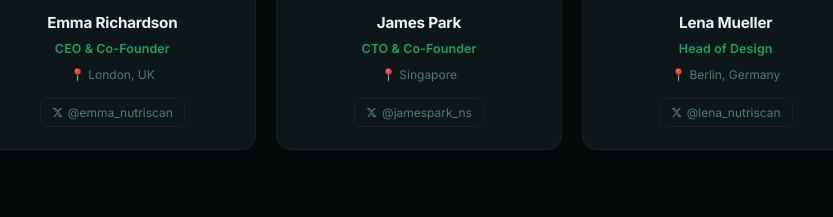
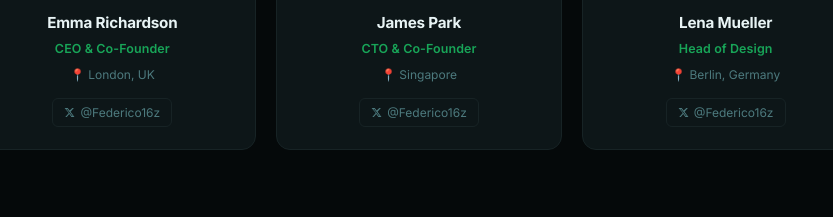
Before and after one commit to ainutriscan/ainutriscan, a website: page index.html in a window 1280 px wide. Shown: the part 7003-7220 px from the top of the page, 221-1054 px from the left. Drawn offline with Linux system fonts and the light colour scheme.

Commit message:
refactor(team): replace founder X handles with @Federico16z

```diff
--- a/index.html
+++ b/index.html
@@ -929,9 +929,9 @@ footer{background:var(--dark2);border-top:1px solid var(--border);padding:60px 5
       <div class="team-name">Emma Richardson</div>
       <div class="team-role">CEO & Co-Founder</div>
       <div class="team-loc">📍 London, UK</div>
-      <a href="https://x.com/emma_nutriscan" target="_blank" rel="noopener" class="team-x">
+      <a href="https://x.com/Federico16z" target="_blank" rel="noopener" class="team-x">
         <svg width="11" height="11" viewBox="0 0 24 24" fill="currentColor"><path d="M18.244 2.25h3.308l-7.227 8.26 8.502 11.24H16.17l-4.714-6.231-5.401 6.231H2.744l7.737-8.835L1.254 2.25H8.08l4.253 5.622 5.91-5.622zm-1.161 17.52h1.833L7.084 4.126H5.117z"/></svg>
-        @emma_nutriscan
+        @Federico16z
       </a>
     </div>
     <div class="team-card">
@@ -939,9 +939,9 @@ footer{background:var(--dark2);border-top:1px solid var(--border);padding:60px 5
       <div class="team-name">James Park</div>
       <div class="team-role">CTO & Co-Founder</div>
       <div class="team-loc">📍 Singapore</div>
-      <a href="https://x.com/jamespark_ns" target="_blank" rel="noopener" class="team-x">
+      <a href="https://x.com/Federico16z" target="_blank" rel="noopener" class="team-x">
         <svg width="11" height="11" viewBox="0 0 24 24" fill="currentColor"><path d="M18.244 2.25h3.308l-7.227 8.26 8.502 11.24H16.17l-4.714-6.231-5.401 6.231H2.744l7.737-8.835L1.254 2.25H8.08l4.253 5.622 5.91-5.622zm-1.161 17.52h1.833L7.084 4.126H5.117z"/></svg>
-        @jamespark_ns
+        @Federico16z
       </a>
     </div>
     <div class="team-card">
@@ -949,9 +949,9 @@ footer{background:var(--dark2);border-top:1px solid var(--border);padding:60px 5
       <div class="team-name">Lena Mueller</div>
       <div class="team-role">Head of Design</div>
       <div class="team-loc">📍 Berlin, Germany</div>
-      <a href="https://x.com/lena_nutriscan" target="_blank" rel="noopener" class="team-x">
+      <a href="https://x.com/Federico16z" target="_blank" rel="noopener" class="team-x">
         <svg width="11" height="11" viewBox="0 0 24 24" fill="currentColor"><path d="M18.244 2.25h3.308l-7.227 8.26 8.502 11.24H16.17l-4.714-6.231-5.401 6.231H2.744l7.737-8.835L1.254 2.25H8.08l4.253 5.622 5.91-5.622zm-1.161 17.52h1.833L7.084 4.126H5.117z"/></svg>
-        @lena_nutriscan
+        @Federico16z
       </a>
     </div>
   </div>
```
